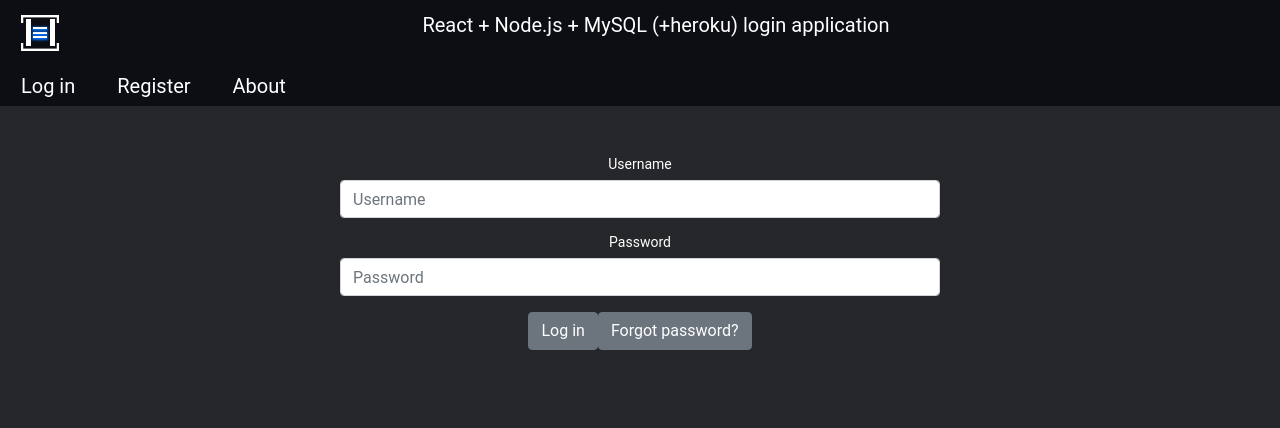
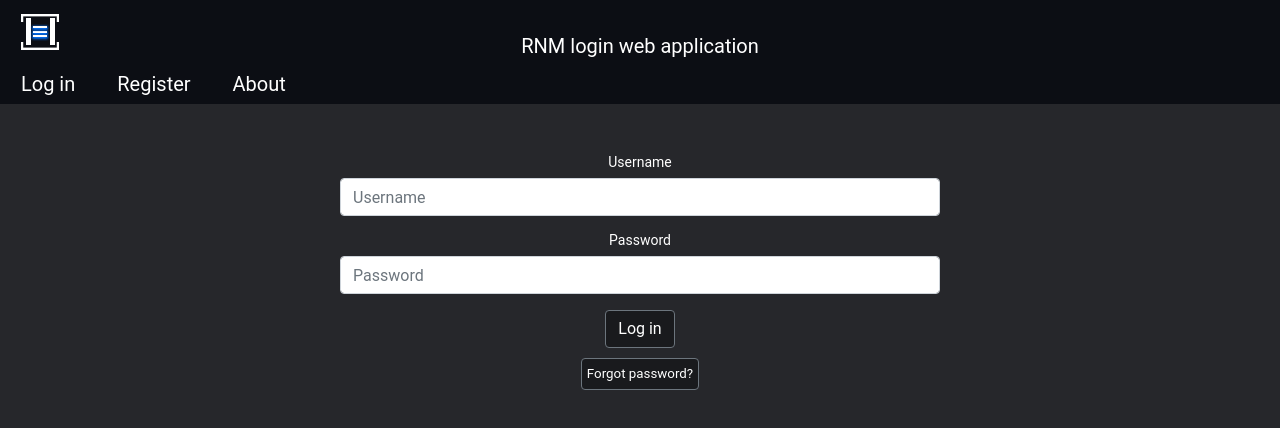
Before and after one commit to Juz3/rnm-login-app, a React (Create React App) app in the folder client/: page /login in a window 1280 px wide. Shown: the top 428 px of the page. Built offline with nearby package versions, Linux system fonts and the light colour scheme.

Commit message:
navbar and registration form fixes, css

```diff
--- a/client/src/login/index.js
+++ b/client/src/login/index.js
@@ -64,11 +64,6 @@ class LoginPage extends React.Component {
       buttonLabel:'Register',
       isLoggedIn:false,
       isRegisterPressed:false,
-      okBtnStyle : {
-        color: 'rgb(39, 167, 71)',
-        background: '#191a1d',
-        textAlign: 'center'
-      }
     }
   }
 
--- a/client/src/login/loginMethods.js
+++ b/client/src/login/loginMethods.js
@@ -50,7 +50,8 @@ class LoginMethods extends React.Component {
         password: '',
         isLogged: false,
         authToken: '',
-        userID: ''
+        userID: '',
+
     };
   }
 
@@ -255,25 +256,32 @@ class LoginMethods extends React.Component {
                           }
                         />
                       </FormGroup>
-                      <Button className="submitBtn-login"
+
+                    </Form>
+                    <ul className="loginBtnList">
+                      <li>
+                      <Button
+                        className="submitBtn-login"
                         id="submit-login"
-                        style={this.state.okBtnStyle}
+
                         onClick={(event) => {
                           this.handleClick(event);
-                        }}
-                      >
+                        }}>
                         Log in
                       </Button>
-                      <Button className="forgotPassword"
-                        id="forgotPw"
-                        style={this.state.okBtnStyle}
-                        onClick={(event) => {
-                          this.passwordRecovery(event);
-                        }}
-                      >
-                        Forgot password?
-                      </Button>
-                    </Form>
+                      </li>
+                      <li>
+                        <Button
+                          className="pwRecoveryBtn"
+                          id="forgotPassword"
+
+                          onClick={(event) => {
+                            this.passwordRecovery(event);
+                          }}>
+                          Forgot password?
+                        </Button>
+                      </li>
+                    </ul>
                   </div>
                 </Row>
               </Container>
--- a/client/src/mainNavigation/navbar.js
+++ b/client/src/mainNavigation/navbar.js
@@ -60,6 +60,12 @@ export default class Navigation extends React.Component {
       },
       homeStyle: {
         display: 'none'
+      },
+      titleStyle: {
+        position: 'absolute',
+        paddingLeft: '0px',
+        left: '50%',
+        transform: 'translatex(-50%)'
       }
     };
   }
@@ -176,23 +182,23 @@ export default class Navigation extends React.Component {
       <div>
         <div className="topNav">
           <Navbar expand="md">
-            <Nav className="mr-auto" navbar>
+            <Nav className="mr-auto">
               <NavItem className="logoImg">
                 <Link to="/home">
                   <img alt="logoimg" src={require("../icon.png") }/>
                 </Link>
               </NavItem>
             </Nav>
-            <Nav className="titleLink" navbar>
+            <Nav className="titleLink">
               <NavItem className="titleLink">
                 <Link className="navbar-brand" to="/home">
-                  <p>
-                    React + Node.js + MySQL (+heroku) login application
+                  <p style={this.state.titleStyle}>
+                    RNM login web application
                   </p>
                 </Link>
               </NavItem>
             </Nav>
-            <Nav className="ml-auto" navbar>
+            <Nav className="ml-auto">
               <NavItem className="logOutNav">
                 <LogOutButton />
               </NavItem>
--- a/client/src/menuStyles.css
+++ b/client/src/menuStyles.css
@@ -109,6 +109,35 @@ html {
     color: #fff;
 }
 
+.loginBtnList {
+    list-style: none;
+    padding-left: 0px;
+}
+
+.submitBtn-login, .submitBtn-register {
+    color: #fff;
+    background: #191a1d;
+    text-align: center;
+    flex-direction: column;
+    margin-bottom: 10px;
+}
+
+.pwRecoveryBtn {
+    color: #fff;
+    background: #191a1d;
+    text-align: center;
+    flex-direction: column;
+    font-size: 10pt;
+    padding: 5px 5px;
+}
+
+.registerModal {
+    background: #26272b;
+    color: #fff;
+    text-align: center;
+}
+
+
 @media (max-width: 575px) {
     .storageForm {
         width: 300px !important;
--- a/client/src/register/registerMethods.js
+++ b/client/src/register/registerMethods.js
@@ -34,7 +34,11 @@ import {Button,
   Form,
   FormGroup,
   Input,
-  Label } from 'reactstrap';
+  Label,
+  Modal,
+  ModalHeader,
+  ModalBody,
+  ModalFooter } from 'reactstrap';
 
 import { Redirect } from 'react-router-dom';
 
@@ -49,8 +53,18 @@ class RegisterMethods extends React.Component {
         //statusRole: 1,
         email: '',
         password: '',
-        newUserCreated: false
+        newUserCreated: false,
+        modal: false,
+        registerModalContent: 'placeholdervalue'
     };
+
+    this.toggleModal = this.toggleModal.bind(this);
+  }
+
+  toggleModal() {
+    this.setState(prevState => ({
+      modal: !prevState.modal
+    }));
   }
 
   // client side registration validation function before sending to server
@@ -171,11 +185,13 @@ class RegisterMethods extends React.Component {
 
           if(response.data.code === 200) {
             console.log("registration successful");
-            alert("Uusi käyttäjä luotu");
 
             self.setState({
+              modal: true,
+              registerModalContent: 'User created successfully',
               newUserCreated:true
             });
+            alert("New user created. modal?");
           } else {
             console.log("error occurred: ",response.data.code);
           }
@@ -186,7 +202,11 @@ class RegisterMethods extends React.Component {
     } else {
       // error before post
       console.log("ValidateRegister returned false, check validation");
-      alert("Tarkista tiedot. Katso ohje");
+
+      self.setState({
+        modal: true,
+        registerModalContent: 'Invalid input. Check requirements'
+      });
     }
   }
 
@@ -205,9 +225,9 @@ class RegisterMethods extends React.Component {
                   <div className="registerForm">
                     <Form>
                       <FormGroup>
-                        <Label for="Name">First- and lastname</Label>
+                        <Label for="Name">First and last name</Label>
                         <Input type="text" name="username" id="username"
-                        placeholder="First- and lastname"
+                        placeholder="First and last name"
                         onChange = {(event) =>
                           this.setState({
                             username:event.target.value
@@ -227,7 +247,7 @@ class RegisterMethods extends React.Component {
                       <FormGroup>
                         <Label for="email">Email</Label>
                         <Input type="email" name="email" id="email"
-                        placeholder="mail@mail.xyz"
+                        placeholder="Email address"
                         onChange = {(event) =>
                           this.setState({
                             email:event.target.value
@@ -246,11 +266,19 @@ class RegisterMethods extends React.Component {
                       </FormGroup>
                       <Button className="submitBtn-register"
                         onClick={(event) =>
-                          this.handleClick(event)}
-                        style={this.state.okBtnStyle}>
+                          this.handleClick(event)}>
                           Register
                       </Button>
                     </Form>
+                    <Modal isOpen={this.state.modal} toggle={this.toggleModal} className={this.props.className}>
+                      <ModalBody className="registerModal">
+                        {this.state.registerModalContent}
+                      </ModalBody>
+                      <ModalFooter className="registerModal">
+                        <Button className="submitBtn-register" onClick={this.toggleModal}>OK</Button>{' '}
+                        <Button className="submitBtn-register" onClick={this.toggleModal}>Cancel</Button>
+                      </ModalFooter>
+                    </Modal>
                   </div>
                 </Row>
               </Container>
@@ -261,15 +289,4 @@ class RegisterMethods extends React.Component {
   }
 }
 
-/*
-  Removed form group for setting user status at registration. status forced at 1
-
-  <FormGroup>
-    <Label for="Status">Status</Label>
-    <Input type="text" name="statusRole" id="statusRole"
-    placeholder="1 = user, 2 = manager, 3 = admin"
-    onChange = {(event,newValue) => this.setState({status:newValue})}/>
-  </FormGroup>
-*/
-
 export default RegisterMethods;
```
